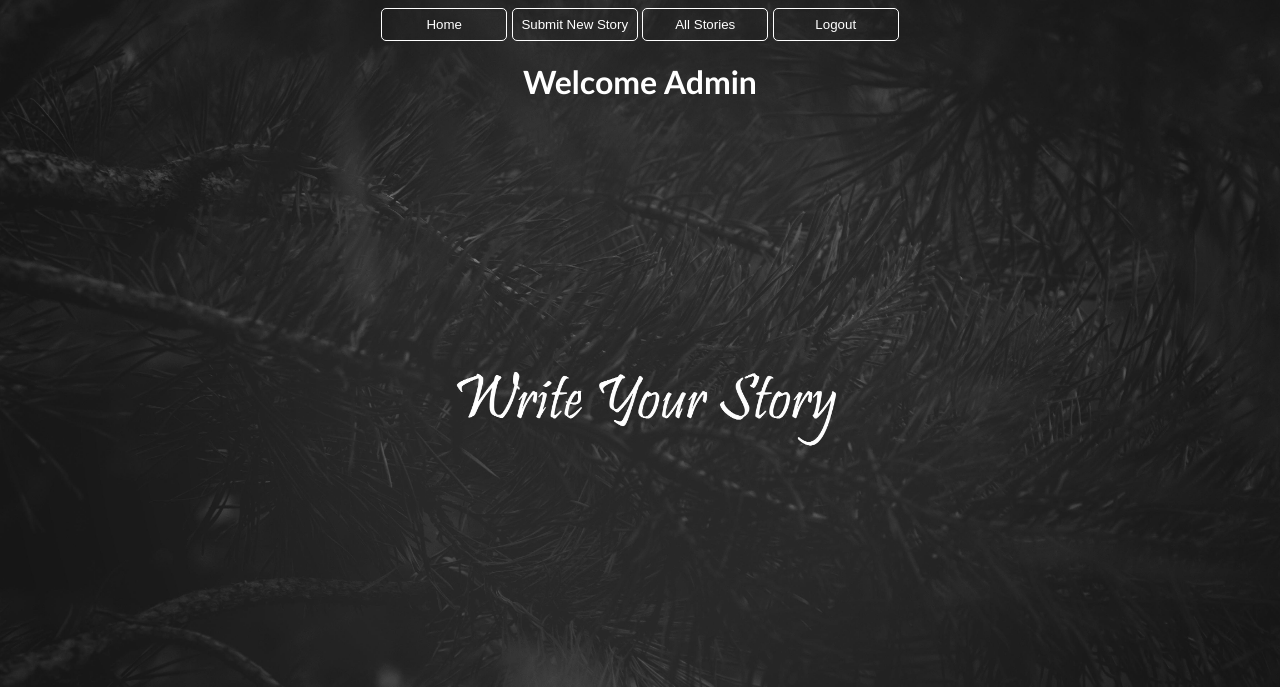
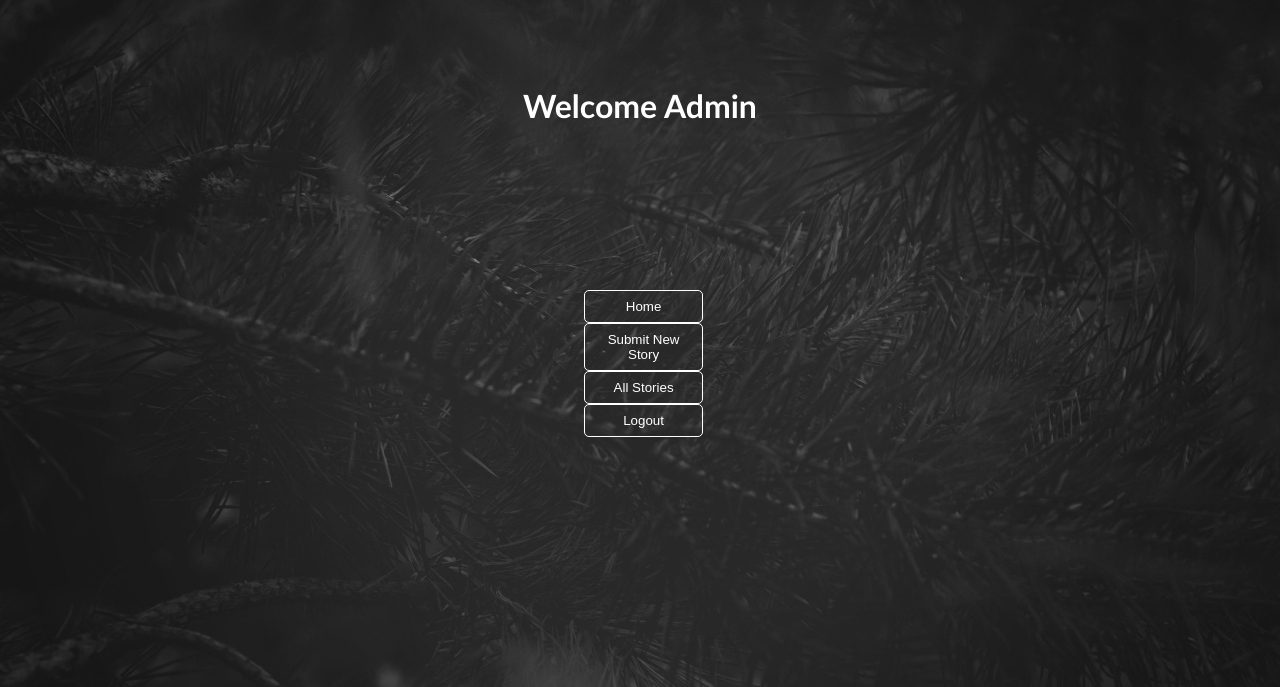
Before and after one commit to chrisliang98/1.62X10ToThe11, a Flask app: page / in a window 1280 px wide. Shown: the top 687 px of the page. Run offline with Flask 2, Linux system fonts and the light colour scheme; a user stored in the database is signed in.

Commit message:
spacing for menu system

```diff
--- a/static/style.css
+++ b/static/style.css
@@ -99,13 +99,12 @@
 
 .navbar {
     display: inline-block;
-    width: 10%;
+    width:10%;
     padding: 8px;
     border-radius:5px;
     background-color: Transparent;
     color: #fff;
     border: 1px solid #fff;
-    text-align: center;
     outline: none;
     text-decoration: none;
 }
@@ -120,9 +119,11 @@
 }
 
 .center {
-    position:relative;
-    top:50%;
-    left:44%;
+    position:absolute;
+    top:35%;
+    left:3%;
+    width:93%;
+    padding:10px;
 }
 
 a {
--- a/templates/home.html
+++ b/templates/home.html
@@ -4,19 +4,22 @@
         <title>Home</title>
         <link rel="stylesheet" type="text/css" href="/static/style.css">
     </header>
+    {% if 'n' in session %}
+    <body>
+        <center>
+            <font color="white"><br><br><br>
+                <h1>Welcome {{session['n']}}</h1>
+            </font>
+            <nav>
+            <span class="center"><font size="40">
+                <button onclick="location.href='/'" class="navbar">Home</button><br>
+                <button id="inputspace" onclick="location.href='newStory'" class="navbar">Submit New Story</button><br>
+                <button id="inputspace" onclick="location.href='/stories'" class="navbar">All Stories </button><br>
+                <button id="inputspace" onclick="location.href='/logout'" class="navbar">Logout</button>
+            </font></span>
+        </nav>
+                {% else %}
                 <body class="home">
-        {% if 'n' in session %}
-        <nav>
-            <center>
-                <button onclick="location.href='/'" class="navbar">Home</button>
-                <button onclick="location.href='newStory'" class="navbar">Submit New Story</button>
-                <button onclick="location.href='/stories'" class="navbar">All Stories </button>
-                <button onclick="location.href='/logout'" class="navbar">Logout</button>
-            </center>
-        </nav>
-        <center><font color="white">
-                <h1>Welcome {{session['n']}}</h1>
-                {% else %}
                 <div class="leftT">
                     <center>
                         <h2 id="title">Log In</h2>
```
Lines whose indentation alone changed are shown as unchanged.
